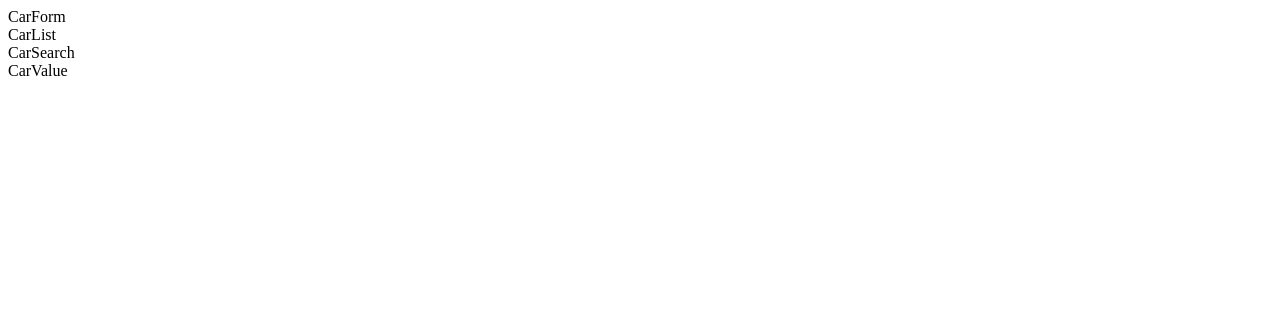
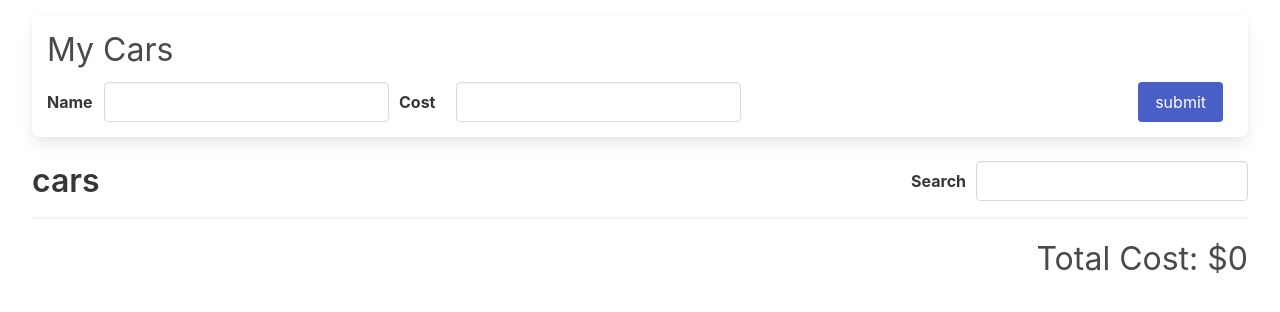
Before and after one commit to thebasedtaka/re-zero, a React (Create React App) app: page / in a window 1280 px wide. Shown: the top 312 px of the page. Built offline with nearby package versions, Linux system fonts and the light colour scheme.

Commit message:
final carform

```diff
--- a/package.json
+++ b/package.json
@@ -10,7 +10,9 @@
     "bulma": "^0.9.4",
     "react": "^18.2.0",
     "react-dom": "^18.2.0",
+    "react-redux": "^8.0.5",
     "react-scripts": "5.0.1",
+    "redux": "^4.2.1",
     "web-vitals": "^2.1.4"
   },
   "scripts": {
--- a/src/App.js
+++ b/src/App.js
@@ -5,10 +5,10 @@ import CarValue from "./components/CarValue";
 
 function App() {
   return (
-    <div>
+    <div className="container is-fluid">
       <CarForm />
+      <CarSearch />
       <CarList />
-      <CarSearch />
       <CarValue />
     </div>
   );
--- a/src/components/CarForm.js
+++ b/src/components/CarForm.js
@@ -1,5 +1,54 @@
+import { useDispatch, useSelector } from "react-redux";
+import { changeName, changeCost, addCar } from "../store";
+
 function CarForm() {
-  return <div>CarForm</div>;
+  const dispatch = useDispatch();
+
+  const { name, cost } = useSelector((state) => {
+    return { name: state.form.name, cost: state.form.cost };
+  });
+
+  const handleNameChange = (e) => {
+    dispatch(changeName(e.target.value));
+  };
+  const handleCostChange = (e) => {
+    const carCost = parseInt(e.target.value) || 0;
+    dispatch(changeCost(carCost));
+  };
+  const handleSubmit = (e) => {
+    e.preventDefault();
+
+    dispatch(addCar({ name, cost }));
+  };
+
+  return (
+    <div className="car-form panel">
+      <h4 className="subtitle is-3">My Cars</h4>
+      <form onSubmit={handleSubmit}>
+        <div className="field-group">
+          <div className="field">
+            <label className="label">Name</label>
+            <input
+              className="input is-expanded"
+              value={name}
+              onChange={handleNameChange}
+            ></input>
+          </div>
+          <div className="field">
+            <label className="label">Cost</label>
+            <input
+              className="input is-expanded"
+              value={cost || ""}
+              onChange={handleCostChange}
+            ></input>
+          </div>
+        </div>
+        <div className="field">
+          <button className="button is-link">submit</button>
+        </div>
+      </form>
+    </div>
+  );
 }
 
 export default CarForm;
--- a/src/components/CarList.js
+++ b/src/components/CarList.js
@@ -1,5 +1,44 @@
+import { useSelector, useDispatch } from "react-redux";
+import { removeCar } from "../store";
+
 function CarList() {
-  return <div>CarList</div>;
+  const dispatch = useDispatch();
+
+  const { cars, name } = useSelector(({ form, cars: { data, searchTerm } }) => {
+    const filteredCars = data.filter((car) =>
+      car.name.toLowerCase().includes(searchTerm.toLowerCase())
+    );
+    return { cars: filteredCars, name: form.name };
+  });
+
+  const handleCarDelete = (car) => {
+    dispatch(removeCar(car.id));
+  };
+
+  const renderedCars = cars.map((car) => {
+    const bold = name && car.name.toLowerCase().includes(name.toLowerCase());
+
+    return (
+      <div key={car.id} className={`panel ${bold && "bold"}`}>
+        <p>
+          {car.name} - ${car.cost}
+        </p>
+        <button
+          className="button is-danger"
+          onClick={() => handleCarDelete(car)}
+        >
+          Delete
+        </button>
+      </div>
+    );
+  });
+
+  return (
+    <div className="car-list">
+      {renderedCars}
+      <hr />
+    </div>
+  );
 }
 
 export default CarList;
--- a/src/components/CarSearch.js
+++ b/src/components/CarSearch.js
@@ -1,5 +1,28 @@
+import { useDispatch, useSelector } from "react-redux";
+import { changeSearchTerm } from "../store";
+
 function CarSearch() {
-  return <div>CarSearch</div>;
+  const dispatch = useDispatch();
+  const searchTerm = useSelector((state) => {
+    return state.cars.searchTerm;
+  });
+  const handleSearchTermChange = (e) => {
+    dispatch(changeSearchTerm(e.target.value));
+  };
+
+  return (
+    <div className="list-header">
+      <h3 className="title is-3">cars</h3>
+      <div className="search field is-horizontal">
+        <label className="label">Search</label>
+        <input
+          className="input"
+          value={searchTerm}
+          onChange={handleSearchTermChange}
+        ></input>
+      </div>
+    </div>
+  );
 }
 
 export default CarSearch;
--- a/src/components/CarValue.js
+++ b/src/components/CarValue.js
@@ -1,5 +1,15 @@
+import { useSelector } from "react-redux";
+
 function CarValue() {
-  return <div>CarValue</div>;
+  const totalCost = useSelector(({ cars: { data, searchTerm } }) =>
+    data
+      .filter((car) =>
+        car.name.toLowerCase().includes(searchTerm.toLowerCase())
+      )
+      .reduce((acc, car) => acc + car.cost, 0)
+  );
+
+  return <div className="car-value">Total Cost: ${totalCost}</div>;
 }
 
 export default CarValue;
--- a/src/index.js
+++ b/src/index.js
@@ -1,8 +1,16 @@
 import React from "react";
+import "bulma/css/bulma.css";
+import "./styles.css";
 import { createRoot } from "react-dom/client";
+import { Provider } from "react-redux";
+import { store } from "./store";
 import App from "./App";
 
 const el = document.getElementById("root");
 const root = createRoot(el);
 
-root.render(<App />);
+root.render(
+  <Provider store={store}>
+    <App />
+  </Provider>
+);
--- /dev/null
+++ b/src/store/index.js
@@ -0,0 +1,17 @@
+import { configureStore } from "@reduxjs/toolkit";
+import {
+  carsReducer,
+  addCar,
+  removeCar,
+  changeSearchTerm,
+} from "./slices/carsSlice";
+import { formReducer, changeName, changeCost } from "./slices/formSlice";
+
+const store = configureStore({
+  reducer: {
+    cars: carsReducer,
+    form: formReducer,
+  },
+});
+
+export { store, changeName, changeCost, addCar, removeCar, changeSearchTerm };
--- /dev/null
+++ b/src/store/slices/carsSlice.js
@@ -0,0 +1,32 @@
+import { createSlice, nanoid } from "@reduxjs/toolkit";
+
+const carsSlice = createSlice({
+  name: "cars",
+  initialState: {
+    searchTerm: "",
+    data: [],
+  },
+  reducers: {
+    changeSearchTerm(state, action) {
+      state.searchTerm = action.payload;
+    },
+    // Assuming action.payload === {name:'name', cost: 69}
+    addCar(state, action) {
+      state.data.push({
+        name: action.payload.name,
+        cost: action.payload.cost,
+        id: nanoid(),
+      });
+    },
+    // Assuming action.payload === id of removed car
+    removeCar(state, action) {
+      const updated = state.data.filter((car) => {
+        return car.id !== action.payload;
+      });
+      state.data = updated;
+    },
+  },
+});
+
+export const { changeSearchTerm, addCar, removeCar } = carsSlice.actions;
+export const carsReducer = carsSlice.reducer;
--- /dev/null
+++ b/src/store/slices/formSlice.js
@@ -0,0 +1,27 @@
+import { createSlice } from "@reduxjs/toolkit";
+import { addCar } from "./carsSlice";
+
+const formSlice = createSlice({
+  name: "form",
+  initialState: {
+    name: "",
+    cost: 0,
+  },
+  reducers: {
+    changeName(state, action) {
+      state.name = action.payload;
+    },
+    changeCost(state, action) {
+      state.cost = action.payload;
+    },
+  },
+  extraReducers(builder) {
+    builder.addCase(addCar, (state, action) => {
+      state.name = "";
+      state.cost = 0;
+    });
+  },
+});
+
+export const { changeName, changeCost } = formSlice.actions;
+export const formReducer = formSlice.reducer;
--- /dev/null
+++ b/src/styles.css
@@ -0,0 +1,79 @@
+.car-form {
+  margin-top: 15px;
+  padding: 15px;
+}
+.car-form .field-group {
+  display: flex;
+  margin-bottom: 0px;
+}
+.car-form form {
+  display: flex;
+  justify-content: space-between;
+}
+.car-form .field {
+  display: flex;
+  align-items: center;
+  margin-bottom: 0px;
+  margin-right: 10px;
+}
+.car-form .field label.label {
+  margin-bottom: 0px;
+  width: 70px;
+}
+.car-form input {
+  width: 100%;
+}
+.car-form h4.subtitle.is-3 {
+  margin-bottom: 0.75rem;
+}
+
+.car-list .panel.bold {
+  font-weight: 600;
+}
+
+.car-list .panel {
+  padding: 10px;
+  display: flex;
+  flex-direction: row;
+  justify-content: space-between;
+  align-items: center;
+}
+
+.car-list p {
+  font-size: 1.5rem;
+}
+
+.car-list .note {
+  font-style: italic;
+  display: block;
+  margin: 40px 20px;
+}
+
+.car-value {
+  font-size: 2rem;
+  text-align: right;
+}
+
+hr {
+  margin: 1rem 0;
+}
+
+.list-header {
+  display: flex;
+  flex-direction: row;
+  justify-content: space-between;
+  align-items: center;
+}
+
+.list-header h3.title {
+  margin-bottom: 0px;
+}
+
+.list-header .search {
+  display: flex;
+  align-items: center;
+}
+.list-header .search .label {
+  margin-bottom: 0px;
+  margin-right: 10px;
+}
```
Also changed, not shown: 1 other file (tests, documents, lock files or other folders).
